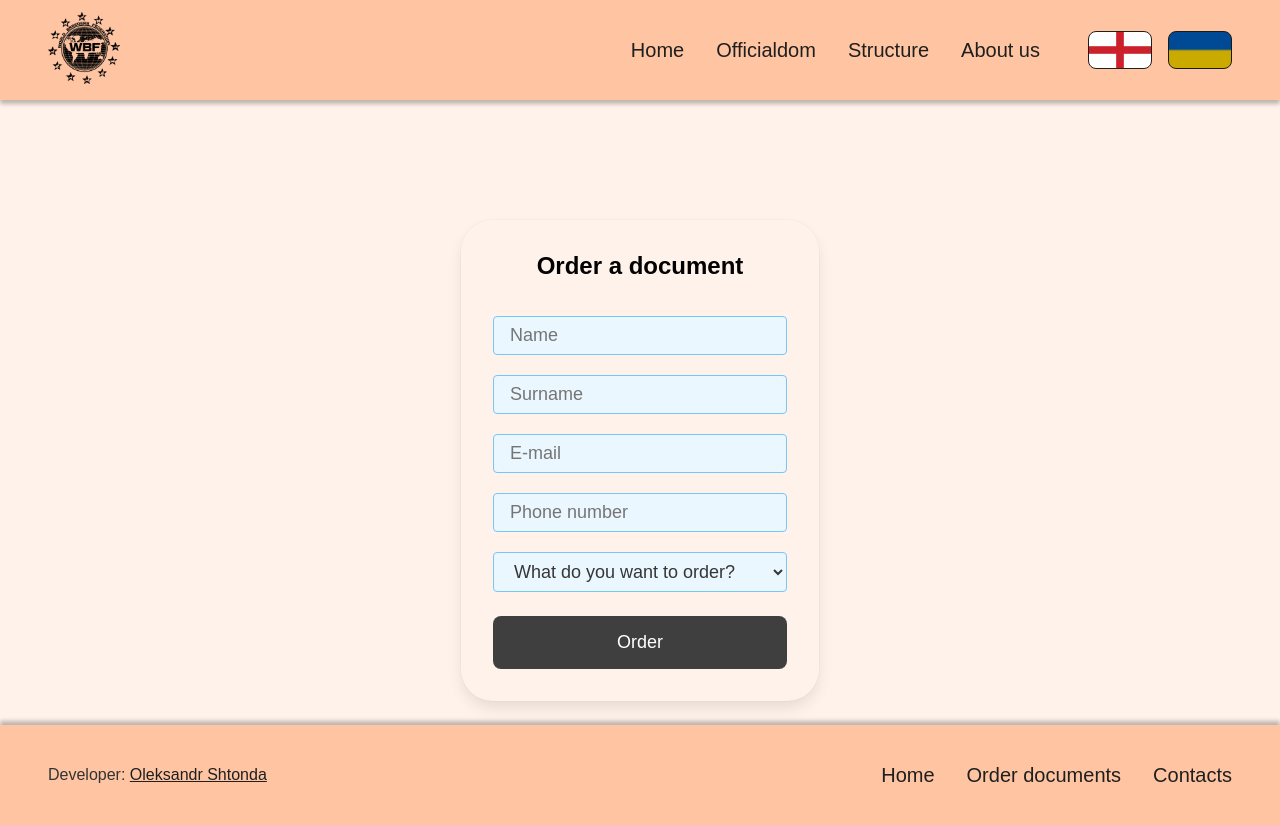
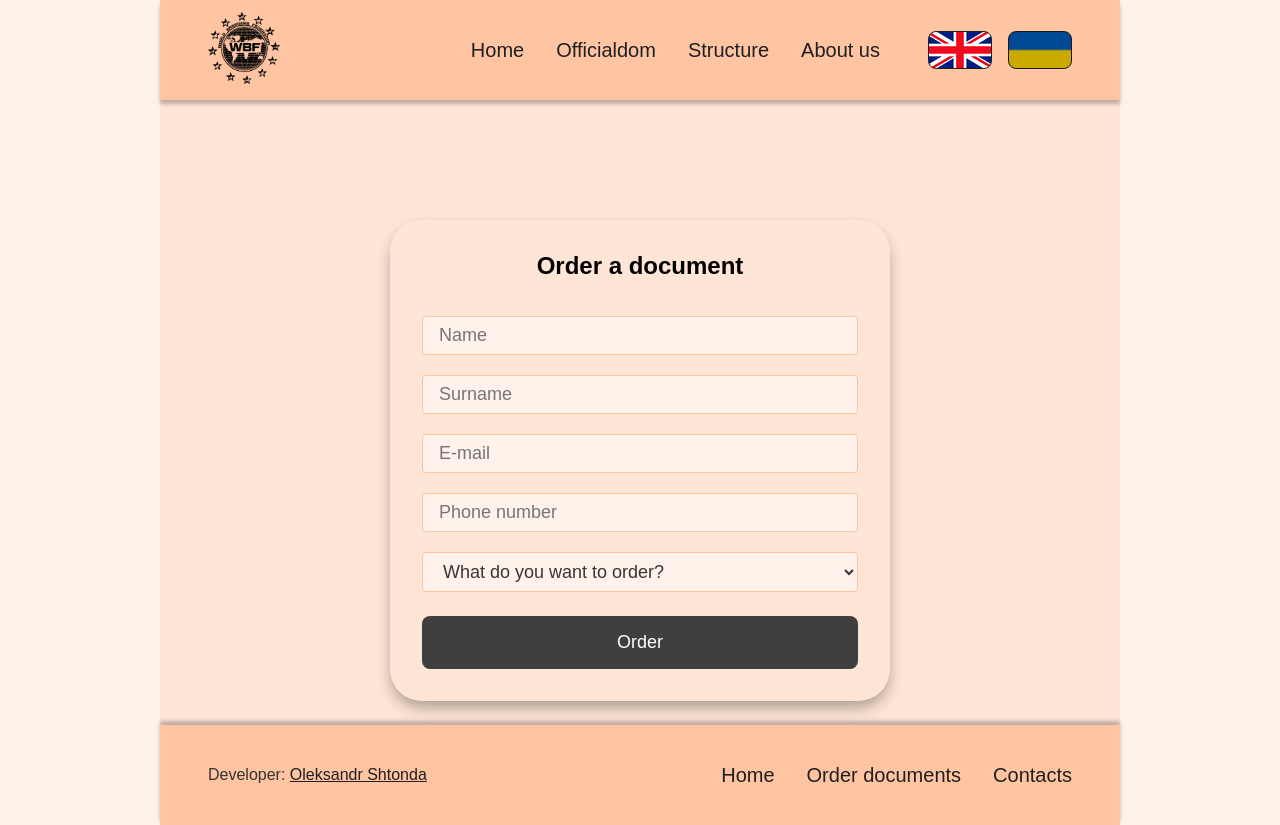
Before and after one commit to oleksandrshtonda/aku-website, a React (Vite) app in the folder frontend/: page /order-documents in a window 1280 px wide. Built offline with nearby package versions, Linux system fonts and the light colour scheme.

Commit message:
feat: adaptive for footer, added adaptive for main

```diff
--- a/frontend/src/App.css
+++ b/frontend/src/App.css
@@ -27,13 +27,14 @@ body {
 .main {
   flex-grow: 1;
   padding: 120px 40px 24px;
-  max-width: 1400px;
+  width: 960px;
   margin: 0 auto;
+  background-color: #ffe5d6;
 }
 
-@media (max-width: 1400px) {
+@media (max-width: 960px) {
   .main {
-    max-width: 1000px;
+    width: 100%;
   }
 }
 
--- a/frontend/src/UI/BurgerButton/burger-button.component.scss
+++ b/frontend/src/UI/BurgerButton/burger-button.component.scss
@@ -25,7 +25,7 @@
   }
 }
 
-@media (max-width: 1220px) {
+@media (max-width: 960px) {
   .burger-button {
     display: inline-block;
   }
--- a/frontend/src/UI/Input/Input.scss
+++ b/frontend/src/UI/Input/Input.scss
@@ -4,8 +4,8 @@
   padding: 8px 16px;
   font-size: 18px;
   outline: none;
-  background-color: #EBF7FE;
-  border: 1px solid #75C7FA;
+  background-color: #fff2eb;
+  border: 1px solid #ffc5a3;
   border-radius: 4px;
   color: #363636;
 
--- a/frontend/src/UI/Select/Select.scss
+++ b/frontend/src/UI/Select/Select.scss
@@ -4,8 +4,8 @@
   padding: 8px 16px;
   font-size: 18px;
   outline: none;
-  background-color: #EBF7FE;
-  border: 1px solid #75C7FA;
+  background-color: #fff2eb;
+  border: 1px solid #ffc5a3;
   border-radius: 4px;
   color: #363636;
 }
--- a/frontend/src/commonComponents/Footer/Footer.scss
+++ b/frontend/src/commonComponents/Footer/Footer.scss
@@ -3,9 +3,9 @@
   align-items: center;
   justify-content: space-between;
 
-  width: 100%;
+  width: 960px;
   height: 100px;
-  margin-top: auto;
+  margin: auto auto 0;
   padding: 0 48px;
 
   //background-color: #75C7FA;
@@ -20,12 +20,24 @@
   }
 }
 
-@media (max-width: 500px) {
+@media (max-width: 960px) {
   .footer {
-    padding: 0 24px;
+    width: 100%;
+  }
+}
+
+@media (max-width: 750px) {
+  .footer {
+    justify-content: center;
   }
 
   .author {
     display: none;
   }
 }
+
+@media (max-width: 500px) {
+  .footer {
+    padding: 0 24px;
+  }
+}
--- a/frontend/src/commonComponents/Header/Header.scss
+++ b/frontend/src/commonComponents/Header/Header.scss
@@ -1,12 +1,13 @@
 .header {
-  position: fixed;
-  top: 0;
+  //position: fixed;
+  //top: 0;
 
   display: flex;
   align-items: center;
   justify-content: space-between;
 
-  width: 100%;
+  width: 960px;
+  margin: 0 auto;
   height: 100px;
   padding: 0 48px;
 
@@ -27,9 +28,17 @@
   }
 }
 
-@media (max-width: 1220px) {
-  .header__right-side {
-    display: none;
+//@media (max-width: 1220px) {
+//  .header__right-side {
+//    display: none;
+//  }
+//}
+
+@media (max-width: 960px) {
+  .header {
+    position: fixed;
+    top: 0;
+    width: 100%;
   }
 }
 
--- a/frontend/src/pages/OrderDocumentsPage/order-documents.page.scss
+++ b/frontend/src/pages/OrderDocumentsPage/order-documents.page.scss
@@ -2,10 +2,11 @@
   display: flex;
   flex-direction: column;
   align-items: center;
+  max-width: 500px;
 
-  margin-top: 100px;
+  margin: 0 auto;
   padding: 32px;
-  box-shadow: 0 .5em 1em -.125em #0a0a0a1a,0 0 0 1px #0a0a0a05;
+  box-shadow: 0 .5em 1em -.125em #0a0a0a5a,0 0 0 1px #0a0a0a01;
   border-radius: 32px;
 
   &__heading {
```
Also changed, not shown: frontend/src/assets/header/flag_en.png.
